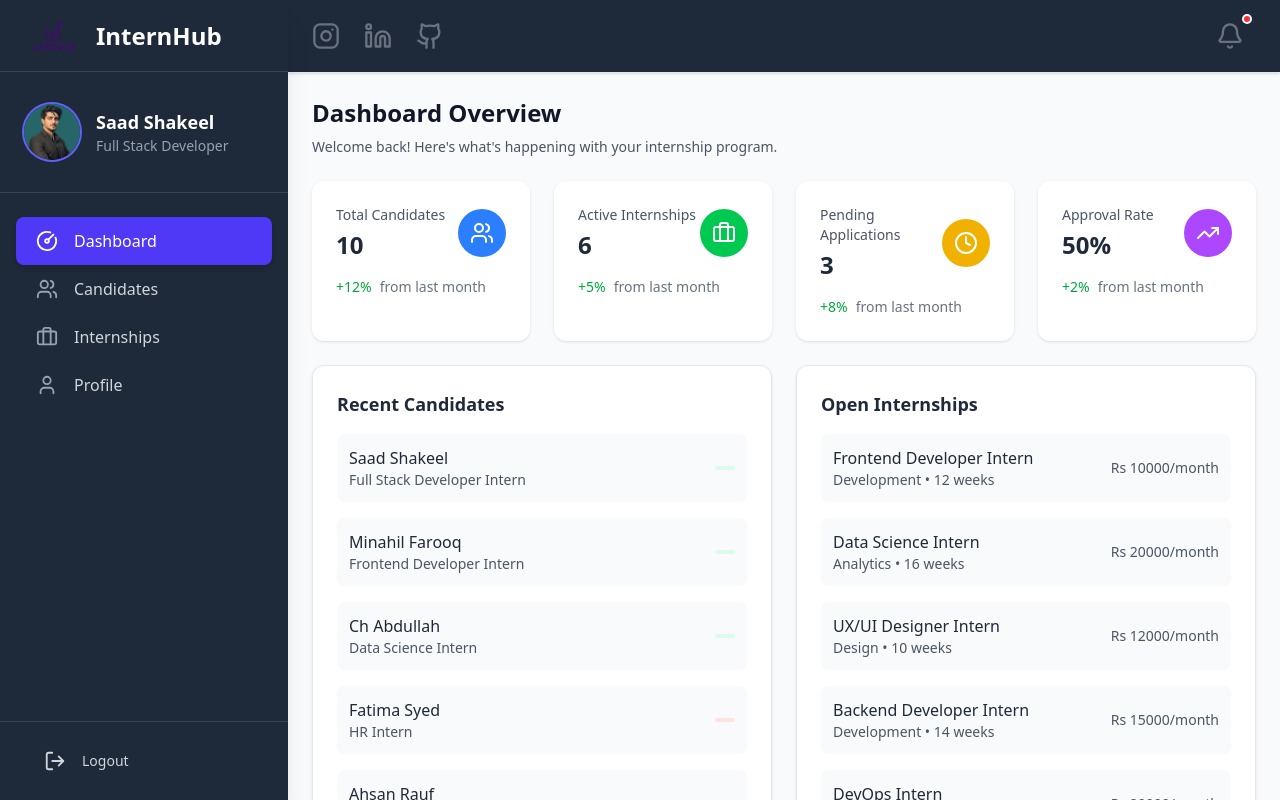
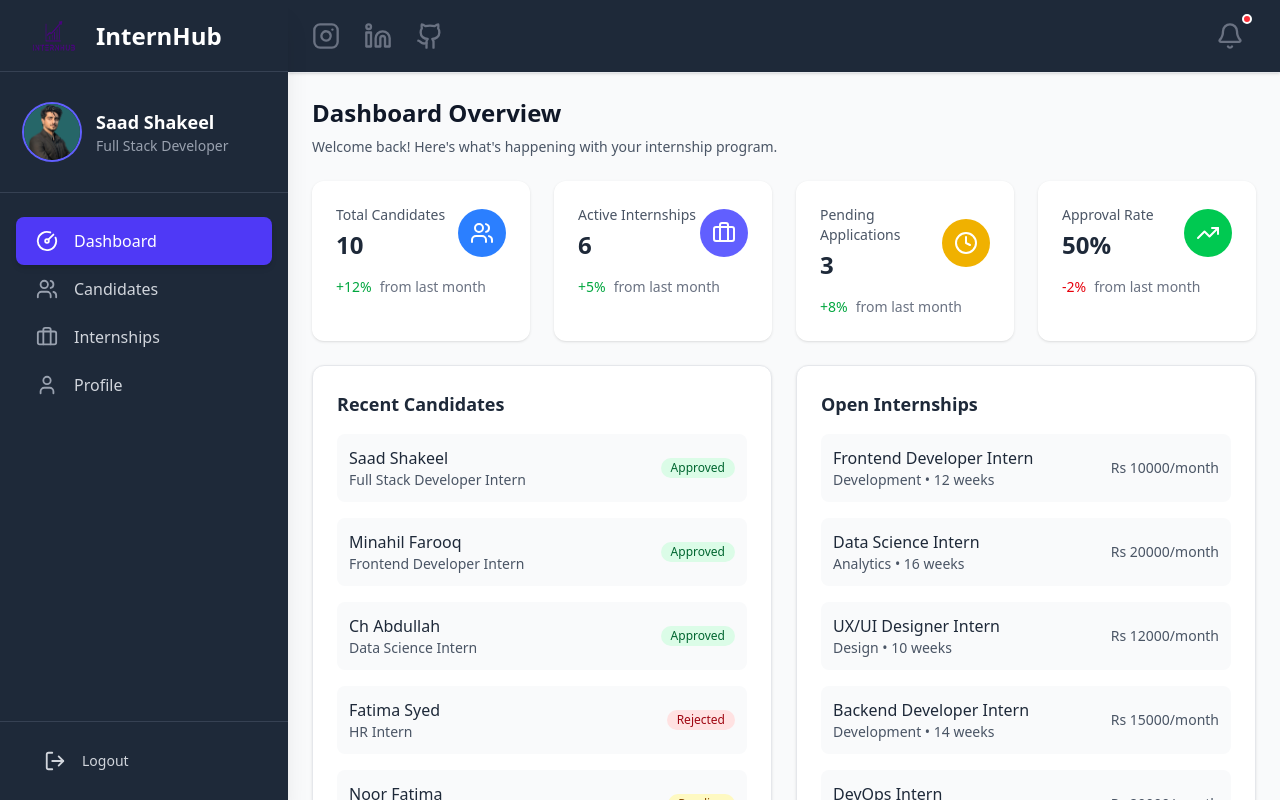
Before and after one commit to saadshakeel04/InternHub-Dashboard, a React (Vite) app: page /dashboard in a window 1280 px wide. Both pictures are taken after typing "name@example.com", "Sample123" into the empty fields and a click on the button "Sign in". Built offline with nearby package versions, Linux system fonts and the light colour scheme.

Commit message:
Dashboard Updated - Project Completed

```diff
--- a/package.json
+++ b/package.json
@@ -15,6 +15,7 @@
     "react": "^19.1.0",
     "react-dom": "^19.1.0",
     "react-router-dom": "^7.6.3",
+    "recharts": "^3.1.0",
     "tailwindcss": "^4.1.11"
   },
   "devDependencies": {
--- a/src/data/candidates.js
+++ b/src/data/candidates.js
@@ -37,7 +37,7 @@ export const candidates = [
   },
   {
     id: '5',
-    name: 'Ahsan Rauf',
+    name: 'Noor Fatima',
     email: 'ahsanR@gmail.com',
     appliedInternship: 'HR Intern',
     status: 'Pending',
--- a/src/pages/Dashboard.jsx
+++ b/src/pages/Dashboard.jsx
@@ -1,12 +1,11 @@
 import React from 'react';
 import { Users, Briefcase, TrendingUp, Clock } from 'lucide-react';
+import { BarChart, Bar, XAxis, YAxis, Tooltip, Legend, ResponsiveContainer, PieChart, Pie, Cell } from 'recharts';
 import { candidates } from '../data/candidates';
 import { internships } from '../data/internships';
 
-
 const Dashboard = () => {
 
-  // Define an array of statistics for the dashboard cards
   const stats = [
     {
       name: 'Total Candidates',
@@ -18,15 +17,15 @@ const Dashboard = () => {
     },
     {
       name: 'Active Internships',
-      value: internships.filter(i => i.status === 'Open').length, //filter the open internships
+      value: internships.filter(i => i.status === 'Open').length,
       icon: Briefcase,
-      color: 'bg-green-500',
+      color: 'bg-indigo-500',
       change: '+5%',
       changeType: 'increase'
     },
     {
       name: 'Pending Applications',
-      value: candidates.filter(c => c.status === 'Pending').length, //filter out the pending applications
+      value: candidates.filter(c => c.status === 'Pending').length,
       icon: Clock,
       color: 'bg-yellow-500',
       change: '+8%',
@@ -34,16 +33,36 @@ const Dashboard = () => {
     },
     {
       name: 'Approval Rate',
-      value: `${Math.round((candidates.filter(c => c.status === 'Approved').length / candidates.length) * 100)}%`, //approval rate(by seeing the num of accepted candidates)
+      value: `${Math.round((candidates.filter(c => c.status === 'Approved').length / candidates.length) * 100)}%`,
       icon: TrendingUp,
-      color: 'bg-purple-500',
-      change: '+2%',
-      changeType: 'increase'
+      color: 'bg-green-500',
+      change: '-2%',
+      changeType: 'decrease'
     }
   ];
 
-  //Shows or filters the first 5 candidates
   const recentCandidates = candidates.slice(0, 5);
+
+  const applicantsData = internships.map(internship => ({
+    name: internship.title,
+    applicants: internship.applicants
+  }));
+
+  const statusCounts = candidates.reduce((acc, candidate) => {
+    acc[candidate.status] = (acc[candidate.status] || 0) + 1;
+    return acc;
+  }, {});
+
+  const statusData = Object.keys(statusCounts).map(status => ({
+    name: status,
+    value: statusCounts[status]
+  }));
+
+  const colors = {
+    'Approved': '#5CB338',
+    'Pending': '#FFE400',
+    'Rejected': '#FF1700'
+  };
 
   return (
     <>
@@ -53,16 +72,15 @@ const Dashboard = () => {
           <p className="mt-2 text-sm text-gray-600 mb-6">
             Welcome back! Here's what's happening with your internship program.
           </p>
-      </div></div>
+        </div>
+      </div>
       <div className="space-y-6 p-6 sm:p-8 md:p-10 lg:p-0">
 
-      {/* Stats Grid */}
         <div className="grid grid-cols-1 md:grid-cols-2 lg:grid-cols-4 gap-6 animate-fadeIn" >
           {stats.map((stat) => {
             const Icon = stat.icon;
 
             return (
-            // Individual stat card
               <div key={stat.name} className="bg-white rounded-xl shadow-sm p-6 hover:shadow-md transition-shadow duration-200 transition-all duration-200 hover:scale-103">
                 <div className="flex items-center justify-between">
                   <div>
@@ -70,15 +88,13 @@ const Dashboard = () => {
                     <p className="text-2xl font-bold text-gray-800 mt-1">{stat.value}</p>
                   </div>
 
-                {/* Icons with different bg colors */}
                   <div className={`p-3 rounded-full ${stat.color}`}>
                     <Icon size={24} className="text-white" />
                   </div>
                 </div>
 
-              {/* increase/decrease */}
                 <div className="mt-4 flex items-center">
-                <span className="text-sm font-medium text-green-600">{stat.change}</span>
+                  <span className={`text-sm font-medium ${stat.changeType === 'increase' ? 'text-green-600' : 'text-red-600'}`}>{stat.change}</span>
                   <span className="text-sm text-gray-500 ml-2">from last month</span>
                 </div>
               </div>
@@ -86,39 +102,34 @@ const Dashboard = () => {
           })}
         </div>
 
-      {/* Recent Activity*/}
         <div className="grid grid-cols-1 lg:grid-cols-2 gap-6 animate-fadeIn">
 
-        {/* Recent Candidates List */}
           <div className="bg-white rounded-xl shadow-sm p-6 border border-gray-200 hover:shadow-md transition-shadow duration-200 ">
             <h3 className="text-lg font-semibold text-gray-800 mb-4">Recent Candidates</h3>
             <div className="space-y-4 animate-fadeIn">
               {recentCandidates.map((candidate) => (
-              // Individual candidate item
                 <div key={candidate.id} className="flex items-center justify-between p-3 bg-gray-50 rounded-lg hover:bg-gray-100 transition-colors duration-200">
                   <div>
                     <p className="font-medium text-gray-800">{candidate.name}</p>
                     <p className="text-sm text-gray-600">{candidate.appliedInternship}</p>
                   </div>
 
-                {/* Candidate status with specific colors */}
                   <span className={`inline-flex items-center px-2.5 py-0.5 rounded-full text-xs font-medium ${
                     candidate.status === 'Approved' ? 'bg-green-100 text-green-800' :
                     candidate.status === 'Rejected' ? 'bg-red-100 text-red-800' :
                     'bg-yellow-100 text-yellow-800'
                   }`}>
+                    {candidate.status}
                   </span>
                 </div>
               ))}
             </div>
           </div>
 
-        {/* Internships List */}
           <div className="bg-white rounded-xl shadow-sm p-6 border border-gray-200 hover:shadow-md transition-shadow duration-200 ">
             <h3 className="text-lg font-semibold text-gray-800 mb-4">Open Internships</h3>
             <div className="space-y-4">
               {internships.filter(i => i.status === 'Open').slice(0, 5).map((internship) => (
-              // Individual internship item
                 <div key={internship.id} className="flex items-center justify-between p-3 bg-gray-50 rounded-lg hover:bg-gray-100 transition-colors duration-200">
                   <div>
                     <p className="font-medium text-gray-800">{internship.title}</p>
@@ -130,6 +141,61 @@ const Dashboard = () => {
             </div>
           </div>
         </div>
+
+        <div className="grid grid-cols-1 lg:grid-cols-2 gap-6 animate-fadeIn">
+          <div className="bg-white rounded-xl shadow-sm p-6 border border-gray-200 duration-200">
+            <h3 className="text-lg font-semibold text-gray-800 mb-4">Applicants per Internship</h3>
+            <ResponsiveContainer width="100%" height={300}>
+              <BarChart
+                data={applicantsData}
+                margin={{
+                  top: 5, right: 30, left: 20, bottom: 5,
+                }}
+              >
+                <XAxis
+                  dataKey="name"
+                  angle={-45}
+                  textAnchor="end"
+                  interval={0}
+                  height={100}
+                  tick={{ fontSize: 11 }}
+
+                />
+                <YAxis />
+                <Tooltip />
+                <Legend />
+                <Bar dataKey="applicants" fill="#8884d8" name="Applicants" radius={[10, 10, 0, 0]} />
+
+              </BarChart>
+            </ResponsiveContainer>
+          </div>
+
+          <div className="bg-white rounded-xl shadow-sm p-6 border border-gray-200 hover:shadow-md transition-shadow duration-200">
+            <h3 className="text-lg font-semibold text-gray-800 mb-4">Candidate Status Distribution</h3>
+            <ResponsiveContainer width="100%" height={300}>
+              <PieChart>
+                <Pie
+                  data={statusData}
+                  cx="50%"
+                  cy="50%"
+                  labelLine={false}
+                  outerRadius={100}
+                  fill="#8884d8"
+                  dataKey="value"
+                  label={({ name, percent }) => `${name}: ${(percent * 100).toFixed(0)}%`}
+                >
+                  {
+                    statusData.map((status, index) => (
+                      <Cell key={`cell-${index}`} fill={colors[status.name]} />
+                    ))
+                  }
+                </Pie>
+                <Tooltip />
+                <Legend />
+              </PieChart>
+            </ResponsiveContainer>
+          </div>
+        </div>
       </div>
     </>
   );
```
Also changed, not shown: 1 other file (tests, documents, lock files or other folders). Lines whose indentation alone changed are shown as unchanged.
